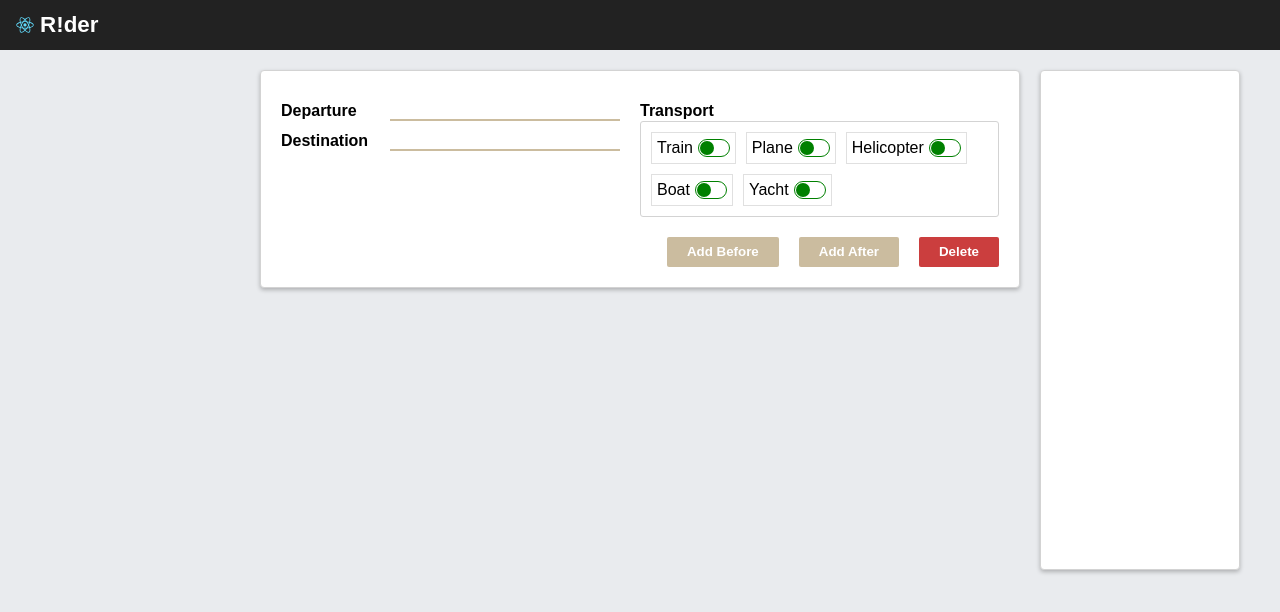
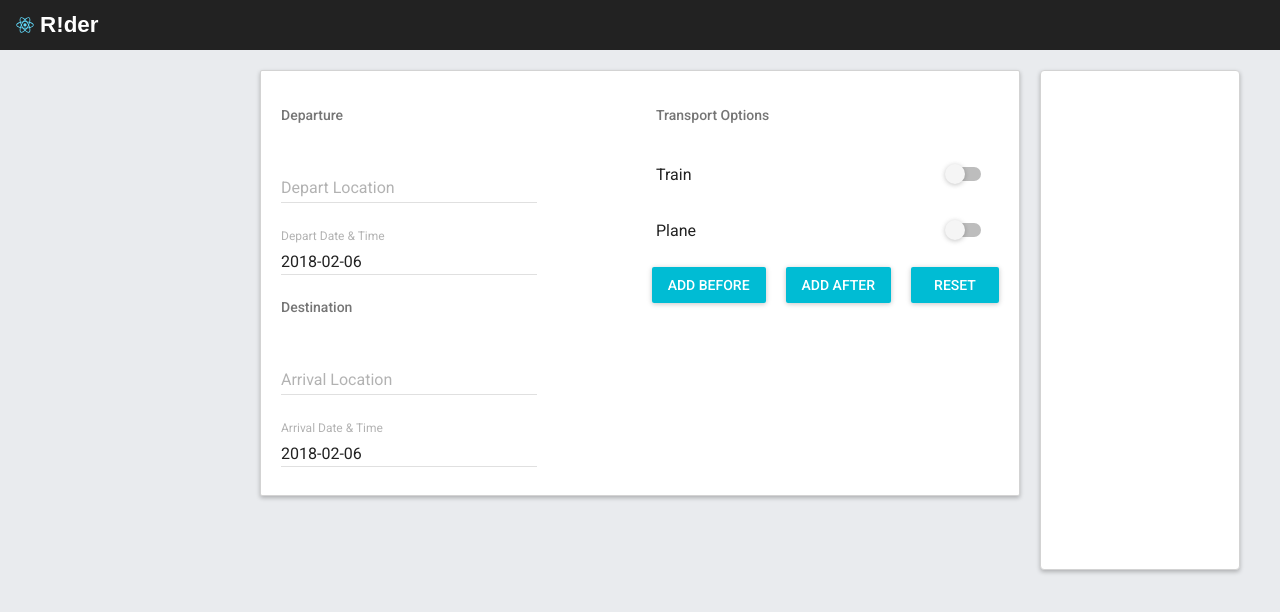
Before and after one commit to bob-the-coder/react-fleet-manager-poc, a React (Create React App) app: page /#/trip/plan in a window 1280 px wide. Shown: the top 612 px of the page. Built offline with nearby package versions, Linux system fonts and the light colour scheme.

Commit message:
use material components to redesign existing components

```diff
--- a/package.json
+++ b/package.json
@@ -3,6 +3,7 @@
   "version": "0.1.0",
   "private": true,
   "dependencies": {
+    "material-ui": "^0.20.0",
     "react": "^16.2.0",
     "react-dom": "^16.2.0",
     "react-router-dom": "^4.2.2",
--- a/src/App.js
+++ b/src/App.js
@@ -1,4 +1,8 @@
 import React, { Component } from 'react';
+
+import MuiThemeProvider from 'material-ui/styles/MuiThemeProvider';
+
+
 import logo from './logo.svg';
 import './App.css';
 import './theme.css';
@@ -16,7 +20,9 @@ class App extends Component {
   render() {
     return (
       <HashRouter>
+      	<MuiThemeProvider>
 	      	<div className="app">
+	        	<link href="https://fonts.googleapis.com/css?family=Roboto:300,400,500" rel="stylesheet"></link>
 				<header className="app-header">
 				<img src={logo} className="app-logo" alt="logo" />
 				<span className="app-title">R!der</span>
@@ -32,6 +38,7 @@ class App extends Component {
 					</div>
 				</div>
 	        </div>
+        </MuiThemeProvider>
       </HashRouter>
     );
   }
--- a/src/checkbox/checkbox.css
+++ b/src/checkbox/checkbox.css
@@ -1,10 +1,12 @@
 .checkbox {
 	position: relative;
-	border: 1px solid #e0e0e0;
 	float:left;
 	margin: 5px;
-	padding: 0 5px;
+	padding: 0 7px;
+	padding-right: 42px;
+	border-radius: 3px;
 	line-height: 30px;
+	width: 40%;
 }
 
 .checkbox, .checkbox * {
@@ -22,37 +24,45 @@
 	line-height: 20px;
 }
 
-.checkbox:after {
+.checkbox:before, .checkbox:after {
+	transition: all .2s ease-in-out;
+}
+
+.checkbox:before {
+	position: absolute;
+	right: 7px;
+	top: 10px;
 	display: inline-block;
 	content: '';
 	vertical-align: middle;
 	margin-top: -1px;
 	margin-left: 5px;
-	height: 16px;
+	height: 10px;
 	width: 30px;
 	border-radius: 16px;
+	background: lightgray;
+	border: 1px solid green;
+}
+
+.checkbox.checked:before{
+	content: '';
+	background: green;
+}
+
+.checkbox:after{
+	content: '';
+	display:block;
+	position: absolute;
+	height: 18px;
+	width:18px;
+	border-radius:50%;
 	background: white;
+	top: 5px;
+	right: 21px;
 	border: 1px solid green;
 }
 
 .checkbox.checked:after{
-	content: '';
-	background: green;
+	background:white;
+	right: 5px;
 }
-
-.checkbox:before{
-	content: '';
-	display:block;
-	position: absolute;
-	height: 14px;
-	width:14px;
-	border-radius:50%;
-	background: green;
-	top: 8px;
-	right: 21px;
-}
-
-.checkbox.checked:before{
-	background:white;
-	right: 7px;
-}
--- a/src/checkbox/checkbox.js
+++ b/src/checkbox/checkbox.js
@@ -3,12 +3,22 @@ import React, {Component} from 'react';
 import './checkbox.css';
 
 class Checkbox extends Component {
+	constructor(props){
+		super(props);
+		this.state = {
+			checked: this.props.checked
+		}
+	}
+
 	handleClick(){
 		this.props.toggleCheck(!this.props.checked);
+		this.setState({
+			checked: !this.state.checked
+		});
 	}
 
 	render(){
-		let $className = 'checkbox' + (this.props.checked ? ' checked' : '');
+		let $className = 'checkbox' + (this.state.checked ? ' checked' : '');
 		return (
 			<div className={$className} onClick={this.handleClick.bind(this)}>
 				<label>{this.props.label}</label>
--- a/src/login/login-form.css
+++ b/src/login/login-form.css
@@ -9,23 +9,20 @@
 	overflow: hidden;
 }
 
-.lf .input{
-	width: 100%;
-}
 
 .lf-line {
 	min-height: 1px;
-	margin: 10px 30px;
+	margin: 0 30px;
+}
+
+.lf-line.margin-top-bottom{
+	margin: 20px 30px;
 }
 
 .lf-banner{
 	height: 50px;
 	background: #222;
-	margin-bottom: 40px;
-}
-
-.lf .btn {
-	width: 100%;
+	margin-bottom: 10px;
 }
 
 .lf-center {
--- a/src/login/login-form.js
+++ b/src/login/login-form.js
@@ -1,7 +1,13 @@
 import React, {Component} from 'react';
+import RaisedButton from 'material-ui/RaisedButton';
+import TextField from 'material-ui/TextField';
 import './login-form.css';
 
 class LoginForm extends Component {
+	handleLogin(){
+		window.location = '/#/trip/plan';
+	}
+
 	render(){
 		return (
 			<div className='lf'>
@@ -9,28 +15,31 @@ class LoginForm extends Component {
 
 				</div>
 				<div className='lf-line'>
-					<label>Username</label>
-					<input type='text' className='input' placeholder='my-email@service.com' />
+					<TextField
+						hintText="my-email@service.com"
+						floatingLabelText="Email"
+						fullWidth={true}
+		    		/>
 				</div>
 				<div className='lf-line'>
-					<label>Password</label>
-					<input type='password' className='input' placeholder='password' />
+					<TextField
+						hintText="your password"
+						floatingLabelText="Password"
+						fullWidth={true}
+						type='password'
+		    		/>
 				</div>
-				<div className='lf-line lf-center'>
+				<div className='lf-line lf-center margin-top-bottom'>
 					<a href='/'>I've misplaced my password</a>
 				</div>
-				<div className='lf-line'></div>
-				<div className='lf-line'></div>
 				<div className='lf-line'>
-					<button className='btn btn-primary'>
-						<a href='/#/trip/plan'>Log In</a>
-					</button>
+					<RaisedButton primary={true} fullWidth={true} onClick={this.handleLogin} label='Log In' />
 				</div>
-				<div className='lf-line lf-center'>
+				<div className='lf-line lf-center margin-top-bottom'>
 					New user? Join now!
 				</div>
 				<div className='lf-line'>
-					<button className='btn btn-primary'>Create Account</button>
+					<RaisedButton primary={true} fullWidth={true} label='Create Account' />
 				</div>
 			</div>
 		);
--- a/src/selectable-options/selectable-options.js
+++ b/src/selectable-options/selectable-options.js
@@ -1,16 +1,21 @@
 import React, {Component} from 'react';
+
+import Toggle from 'material-ui/Toggle';
+import {List, ListItem} from 'material-ui/List';
 
 import Checkbox from '../checkbox/checkbox.js';
 
 class SelectableOptions extends Component{
+	static selected = [];
+
 	constructor(props){
 		super(props);
 
-		let options = ['Train', 'Plane', 'Helicopter', 'Boat', 'Yacht'];
+		let options = ['Train', 'Plane' ];
 
 		this.state = {
 			options: options,
-			selected: options.map(o => null)
+			selected: this.props.selected || options.map(o => null)
 		}
 	}
 
@@ -23,11 +28,6 @@ class SelectableOptions extends Component{
 		}else{
 			selected[index] = option;
 		}
-
-		this.setState({
-			options: options,
-			selected: selected
-		});
 	}
 
 	renderOptions(){
@@ -37,7 +37,15 @@ class SelectableOptions extends Component{
 		return options.map((option, index) => {
 			let key = Math.random();
 			let checked = selected.indexOf(option) >= 0;
-			return (<Checkbox key={key} label={option} checked={checked} toggleCheck={this.toggle.bind(this, option, index)} />);
+			return (
+				<ListItem
+					onClick={this.toggle.bind(this, option, index)}>
+				<Toggle
+					label={option}
+					defaultToggled={checked}
+				/>
+				</ListItem>
+			);
 			}
 		);
 	}
@@ -45,9 +53,9 @@ class SelectableOptions extends Component{
 	render(){
 		let $options = this.renderOptions();
 		return (
-			<div className='border-block clearfix'>
+			<List>
 				{$options}
-			</div>
+			</List>
 		);
 	}
 }
--- a/src/theme.css
+++ b/src/theme.css
@@ -41,10 +41,8 @@
 	border: 0;
 	border-radius: 2px;
 	line-height: 30px;
-	padding: 0 20px;
 	cursor: pointer;
 	outline: none !important;
-	font-weight: bold;
 }
 
 .btn:hover {
--- a/src/trip/plan/trip-planner.js
+++ b/src/trip/plan/trip-planner.js
@@ -41,10 +41,12 @@ class TripPlanner extends Component {
 					key={segment.id}
 					segment={segment}
 					index={index}
+					isOnly={$$segments.length === 1}
 					addBefore={this.addSegment.bind(this, index)}
 					addAfter={this.addSegment.bind(this, index + 1)}
 					onDelete={this.deleteSegment.bind(this, index)}
-			/>);
+				/>
+			);
 		})
 
 		return (
--- a/src/trip/plan/trip-segment-planner.js
+++ b/src/trip/plan/trip-segment-planner.js
@@ -1,8 +1,27 @@
 import React, {Component} from 'react';
+
+import Paper from 'material-ui/Paper';
+import Subheader from 'material-ui/Subheader';
+import RaisedButton from 'material-ui/RaisedButton';
+import TextField from 'material-ui/TextField';
+import DatePicker from 'material-ui/DatePicker';
+
 import SelectableOptions from '../../selectable-options/selectable-options.js';
 
 import TripSegmentModel from './trip-segment.js';
 import './trip-segment.css';
+
+function dateIsBefore(d1, d2){
+	return d1.getDate() <= d2.getDate() &&
+			d1.getMonth() <= d2.getMonth() &&
+			d1.getFullYear() <= d2.getFullYear();
+}
+
+function disableDatesBefore(thresholdDate) {
+	return function(date) {
+		return dateIsBefore(date, thresholdDate);
+	}
+}
 
 class TripSegmentPlanner extends Component {
 	constructor(props){
@@ -12,36 +31,44 @@ class TripSegmentPlanner extends Component {
 		}
 	}
 
-	changeDeparture(val){
+	changeDeparture(event){
 		let segment = this.state.segment;
-		segment.departure = val;
+		segment.departure = event.target.value;
 		this.setState({
 			segment: segment
 		});
 	}
 
-	changeDestination(val){
+	changeDestination(event){
 		let segment = this.state.segment;
-		segment.destination = val;
+		segment.destination = event.target.value;
 		this.setState({
 			segment: segment
 		});
 	}
 
-	getCurrentSegment(){
-		let segment = this.state.segment;
-		segment.departure = this.refs.dep.value;
-		segment.destination = this.refs.dest.value;
-
-		return segment;
-	}
-
 	addBefore(){
-		this.props.addBefore(this.getCurrentSegment().getBefore());
+		this.props.addBefore(this.state.segment.getBefore());
 	}
 
 	addAfter(){
-		this.props.addAfter(this.getCurrentSegment().getAfter());
+		this.props.addAfter(this.state.segment.getAfter());
+	}
+
+	changeDepDate(n, date){
+		let segment = this.state.segment;
+		segment.depDate = date;
+		this.setState({
+			segment: segment
+		});
+	}
+
+	changeDestDate(n, date){
+		let segment = this.state.segment;
+		segment.destDate = date;
+		this.setState({
+			segment: segment
+		});
 	}
 
 	handleDelete(){
@@ -49,32 +76,66 @@ class TripSegmentPlanner extends Component {
 	}
 
 	render(){
+		let today = new Date();
+		let $$dateTime = JSON.stringify(today);
 		let $$segment = this.props.segment;
+		let $$marginRight = {marginRight : '20px'};
 
 		return (
-			<div className='white-block clearfix'>
+			<Paper zDepth={0} className='white-block clearfix'>
 				<div className='ts-col-half'>
-					<div className='clearfix'>
-						<b>Departure</b>
-						<input className='input' ref='dep' defaultValue={$$segment.departure} />
+					<div>
+						<Subheader style={{padding: 0}}>Departure</Subheader>
+						<TextField
+							hintText='City, Airport, Helipad'
+							floatingLabelText='Depart Location'
+							value={$$segment.departure}
+							onChange={this.changeDeparture.bind(this)}
+						/>
+						<DatePicker
+							hintText={$$dateTime}
+							mode="landscape"
+							shouldDisableDate={disableDatesBefore(today)}
+							onChange={this.changeDepDate.bind(this)}
+							value={$$segment.depDate}
+							floatingLabelText='Depart Date & Time'
+						/>
 					</div>
-					<div className='clearfix'>
-						<b>Destination</b>
-						<input className='input' ref='dest' defaultValue={$$segment.destination} />
+					<div>
+						<Subheader style={{padding: 0}}>Destination</Subheader>
+						<TextField
+							hintText='City, Airport, Helipad'
+							floatingLabelText='Arrival Location'
+							value={$$segment.destination}
+							onChange={this.changeDestination.bind(this)}
+						/>
+						<DatePicker
+							hintText={$$dateTime}
+							mode="landscape"
+							shouldDisableDate={disableDatesBefore($$segment.depDate || today)}
+							onChange={this.changeDestDate.bind(this)}
+							value={$$segment.destDate}
+							floatingLabelText='Arrival Date & Time'
+						/>
 					</div>
 				</div>
 				<div className='ts-col-half'>
 					<div>
-						<b>Transport</b>
+						<Subheader>Transport Options</Subheader>
 						<SelectableOptions />
 					</div>
 				</div>
 				<div style={{textAlign: 'right'}}>
-						<button className='btn btn-primary' onClick={this.addBefore.bind(this)}>Add Before</button>
-						<button className='btn btn-primary' onClick={this.addAfter.bind(this)}>Add After</button>
-					<button className='btn btn-error' onClick={this.handleDelete.bind(this)}>Delete</button>
+					<RaisedButton style={$$marginRight} primary={true} onClick={this.addBefore.bind(this)} label='Add Before' />
+					<RaisedButton style={$$marginRight} primary={true} onClick={this.addAfter.bind(this)} label='Add After' />
+					{this.props.isOnly &&
+						<RaisedButton primary={true} onClick={this.handleDelete.bind(this)} label='Reset' />
+					}
+					{!this.props.isOnly &&
+						<RaisedButton primary={true} onClick={this.handleDelete.bind(this)} label='Delete' />
+					}
 				</div>
-			</div>
+			</Paper>
 		);
 	}
 }
--- a/src/trip/plan/trip-segment.css
+++ b/src/trip/plan/trip-segment.css
@@ -3,11 +3,6 @@
 	float:left;
 }
 
-.ts-col-half > div > .input {
-	width: 230px;
-	float: right;
-	margin-right: 20px;
-}
 
 .ts-col-half b {
 	display: inline-block;
--- a/src/trip/plan/trip-segment.js
+++ b/src/trip/plan/trip-segment.js
@@ -4,6 +4,8 @@ class TripSegmentModel {
 		this.id = Math.random();
 		this.departure = props.departure || '';
 		this.destination = props.destination || '';
+		this.depDate = new Date();
+		this.destDate = new Date();
 	}
 
 	getBefore(){
```
Also changed, not shown: 1 other file (tests, documents, lock files or other folders). Lines whose indentation alone changed are shown as unchanged.
